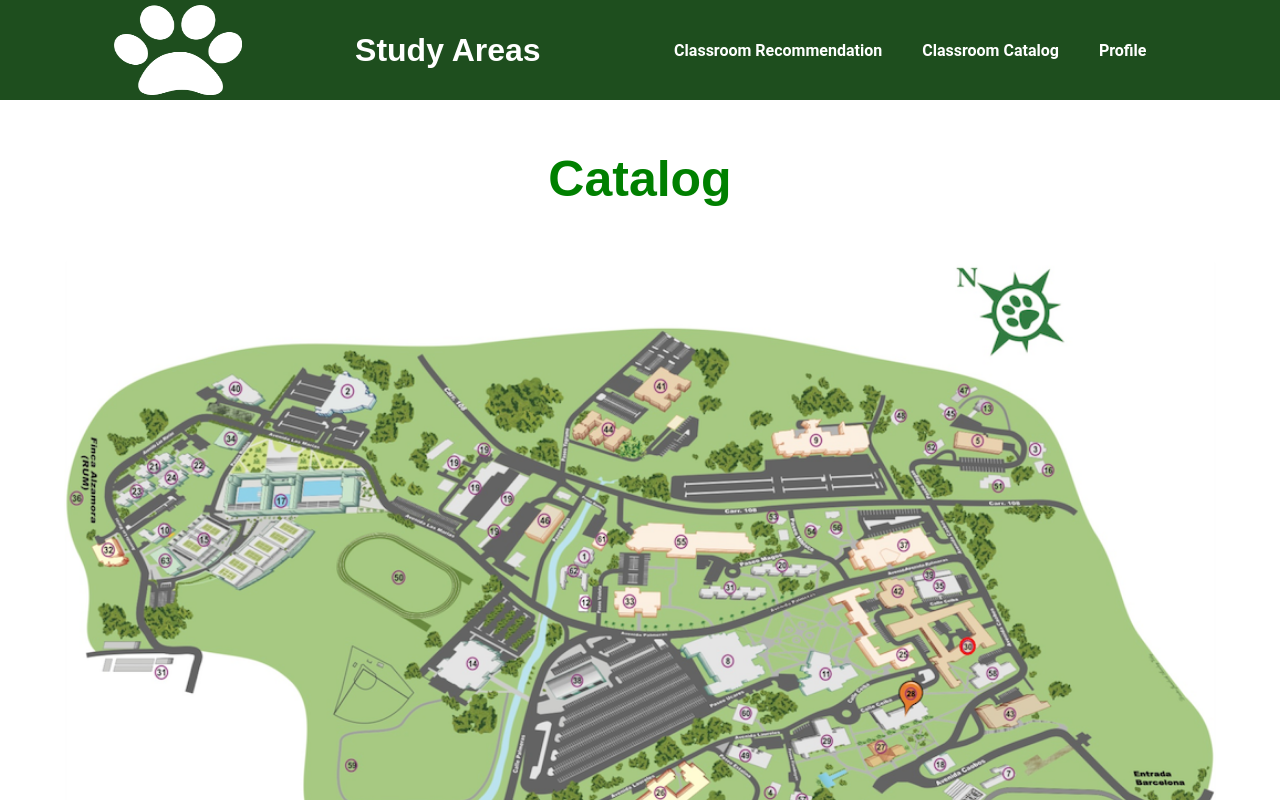
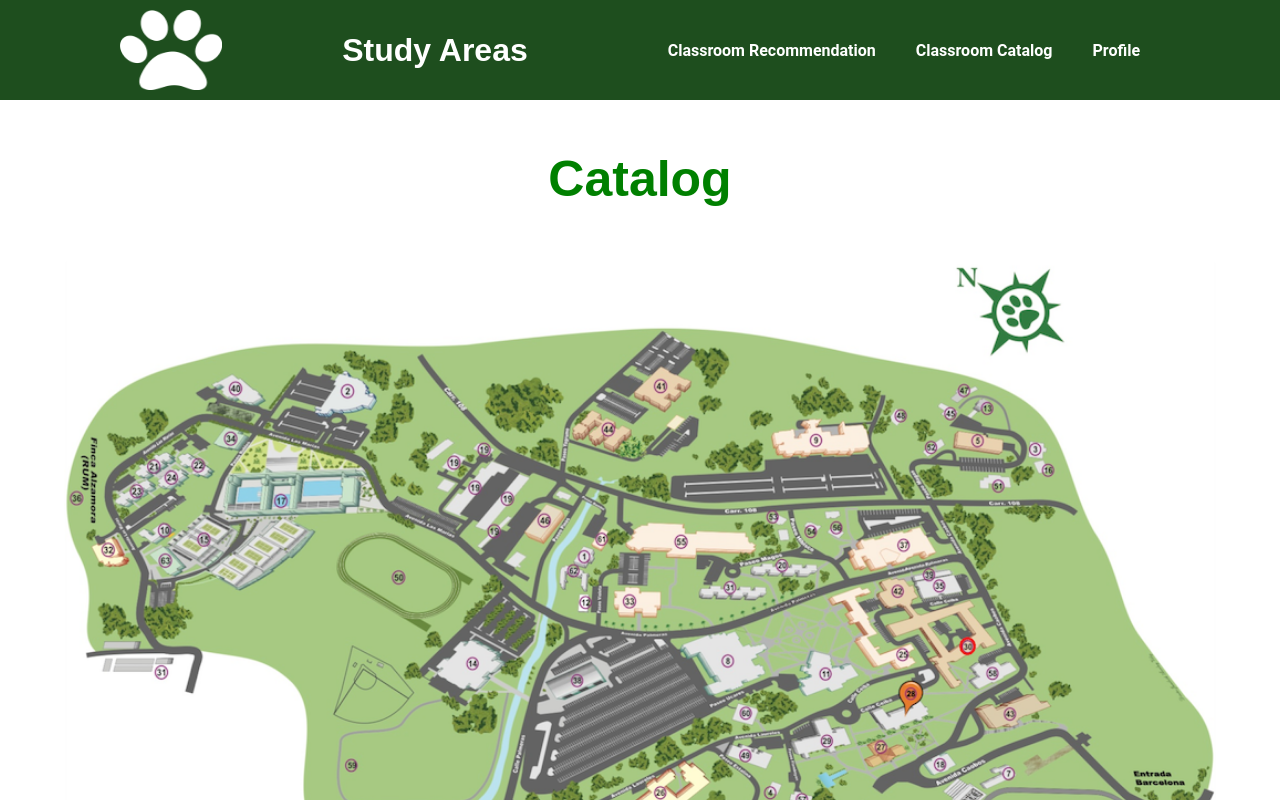
Before and after one commit to Hexabytes6/RUM-Study-Areas, a React (Create React App) app: page / in a window 1280 px wide. Shown: the top 800 px of the page. Built offline with nearby package versions, Linux system fonts and the light colour scheme; no server answers.

Commit message:
paw size

```diff
--- a/src/components/Header.css
+++ b/src/components/Header.css
@@ -19,8 +19,9 @@
   }
 
   .paw-logo {
-    height: 90%;
-    width: 10%;
+    display: flex;
+    height: 80%;
+    width: 8%;
     align-self: center;
     pointer-events: none;
   }
```
